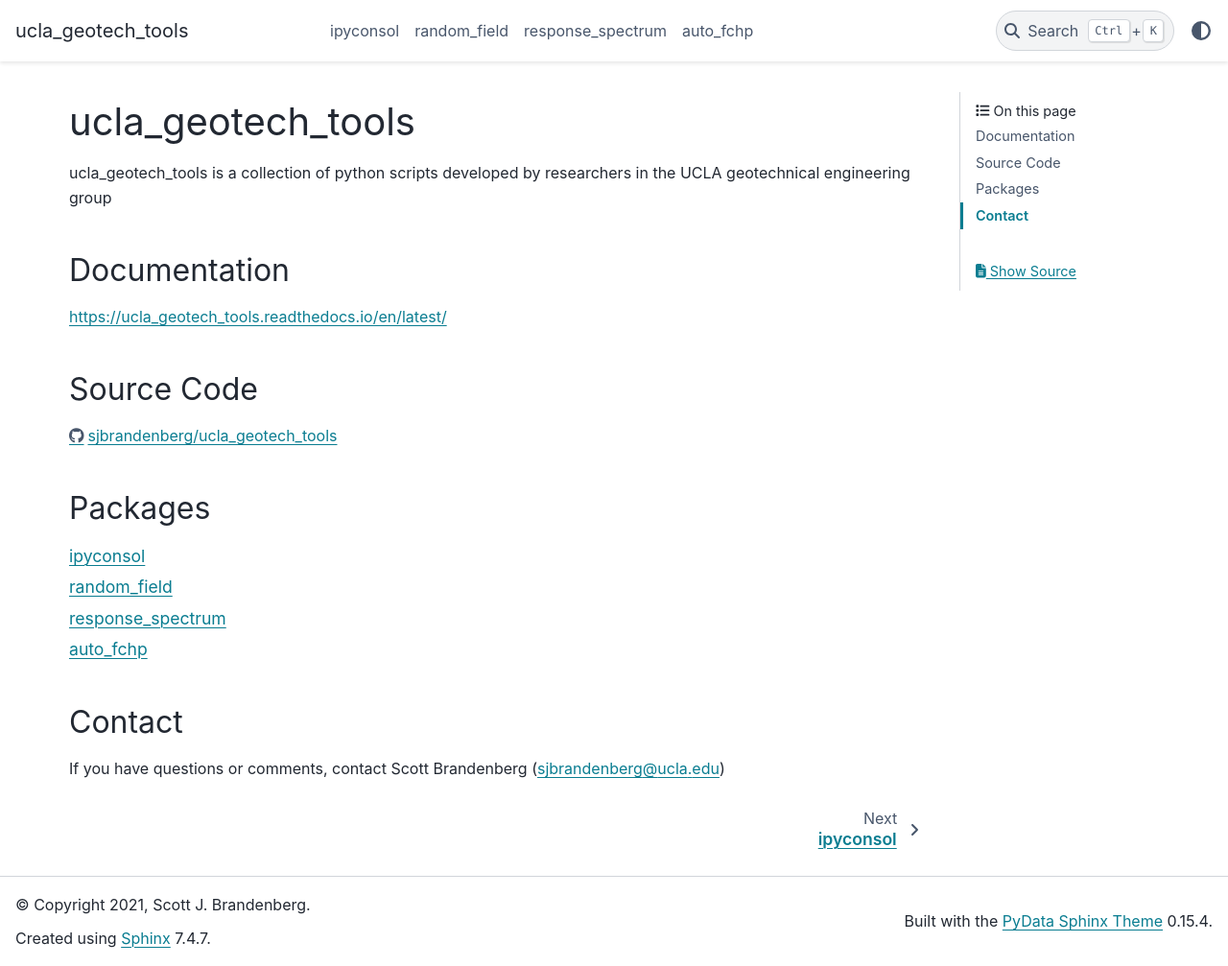
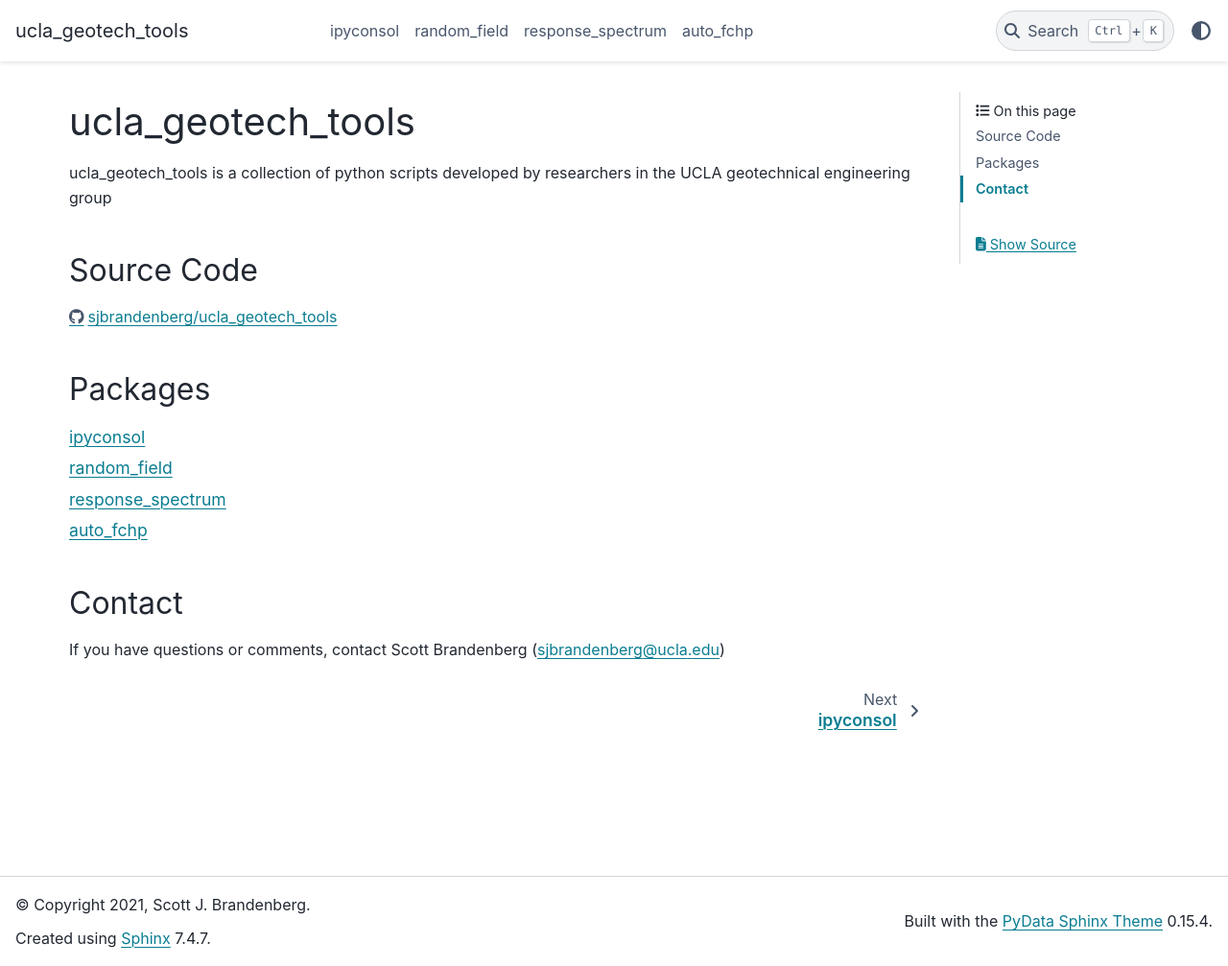
Before and after one commit to sjbrandenberg/ucla_geotech_tools, a Sphinx documentation site: the page built from docs/index.rst, in a window 1280 px wide and 1007 px high. Shown: the whole window at 96% size. Built offline with Sphinx 7.4.7 and the PyData theme 0.15.4, drawn with Linux system fonts in a browser that asks for light colours.

Commit message:
Update index.rst

```diff
--- a/docs/index.rst
+++ b/docs/index.rst
@@ -2,11 +2,6 @@
 ==================
 
 ucla_geotech_tools is a collection of python scripts developed by researchers in the UCLA geotechnical engineering group
-
-Documentation
-_____________
-
-https://ucla_geotech_tools.readthedocs.io/en/latest/
 
 Source Code
 ___________
```
